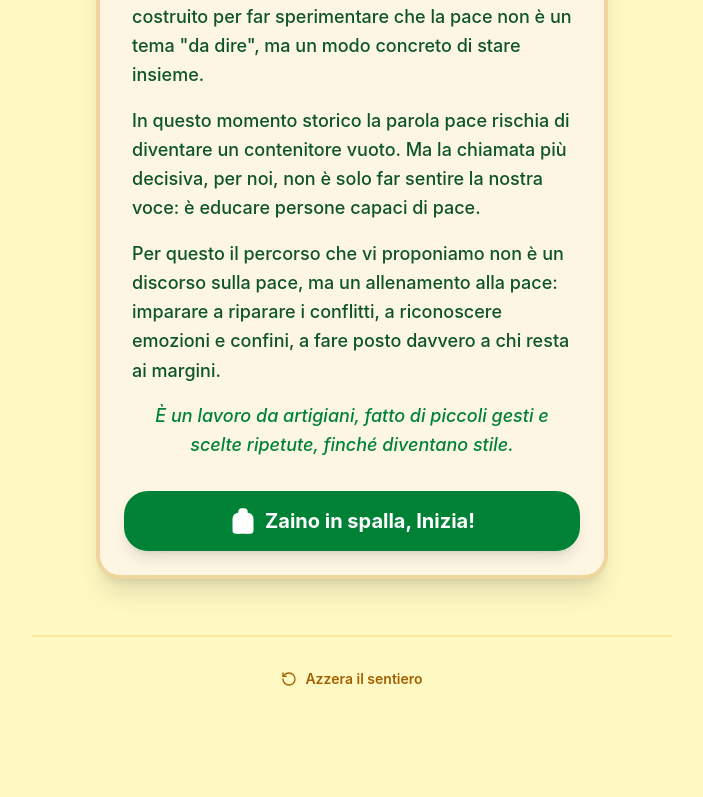
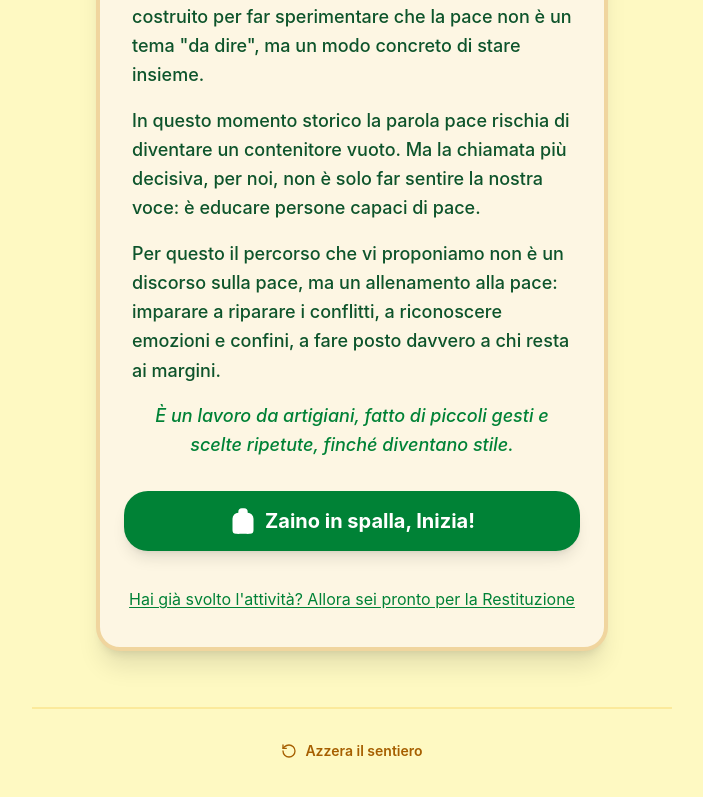
Before and after one commit to Stiva/messa-a-fuoco, a React (Vite) app: page / in a window 1280 px wide. Shown: the part 460-1257 px from the top of the page, without its empty margins (288-991 px from the left). Before the commit the page ends 1205 px from the top, so only its background shows below. Built offline with nearby package versions, Linux system fonts and the light colour scheme; no server answers.

Commit message:
feat: Add skip to restitution button and corresponding label in Step1Intro component

```diff
--- a/src/App.jsx
+++ b/src/App.jsx
@@ -27,7 +27,13 @@ function App() {
   const renderStep = () => {
     switch (state.currentStep) {
       case 1:
-        return <Step1Intro proceed={actions.nextStep} cms={content?.step1} />;
+        return (
+          <Step1Intro
+            proceed={actions.nextStep}
+            skipToRestitution={() => actions.jumpToStep(4)}
+            cms={content?.step1}
+          />
+        );
       case 2:
         return (
           <Step2Focus
@@ -50,7 +56,13 @@ function App() {
       case 4:
         return <Step4Output cms={content?.step4} />;
       default:
-        return <Step1Intro proceed={actions.nextStep} cms={content?.step1} />;
+        return (
+          <Step1Intro
+            proceed={actions.nextStep}
+            skipToRestitution={() => actions.jumpToStep(4)}
+            cms={content?.step1}
+          />
+        );
     }
   };
 
--- a/src/steps/Step1Intro.jsx
+++ b/src/steps/Step1Intro.jsx
@@ -13,9 +13,10 @@ const FALLBACK = {
   ],
   closingNote: 'È un lavoro da artigiani, fatto di piccoli gesti e scelte ripetute, finché diventano stile.',
   buttonLabel: 'Zaino in spalla, Inizia!',
+  skipToRestitutionLabel: 'Hai già svolto l\'attività? Allora sei pronto per la Restituzione',
 };
 
-export default function Step1Intro({ proceed, cms }) {
+export default function Step1Intro({ proceed, skipToRestitution, cms }) {
   const d = { ...FALLBACK, ...cms };
 
   return (
@@ -46,6 +47,16 @@ export default function Step1Intro({ proceed, cms }) {
         <Backpack fill="currentColor" size={28} />
         {d.buttonLabel}
       </button>
+
+      {skipToRestitution && (
+        <button
+          type="button"
+          onClick={skipToRestitution}
+          className="mt-6 w-full py-3 text-base text-green-700 hover:text-green-800 underline underline-offset-2 transition-colors"
+        >
+          {d.skipToRestitutionLabel}
+        </button>
+      )}
     </div>
   );
 }
--- a/src/studio/schemas/step1Intro.js
+++ b/src/studio/schemas/step1Intro.js
@@ -38,6 +38,12 @@ export default defineType({
       title: 'Etichetta bottone',
       type: 'string',
     }),
+    defineField({
+      name: 'skipToRestitutionLabel',
+      title: 'Testo link "salta al caricamento"',
+      type: 'string',
+      description: 'Per chi ha già svolto l\'attività e vuole solo caricare la foto',
+    }),
   ],
   preview: {
     select: {title: 'title'},
```
